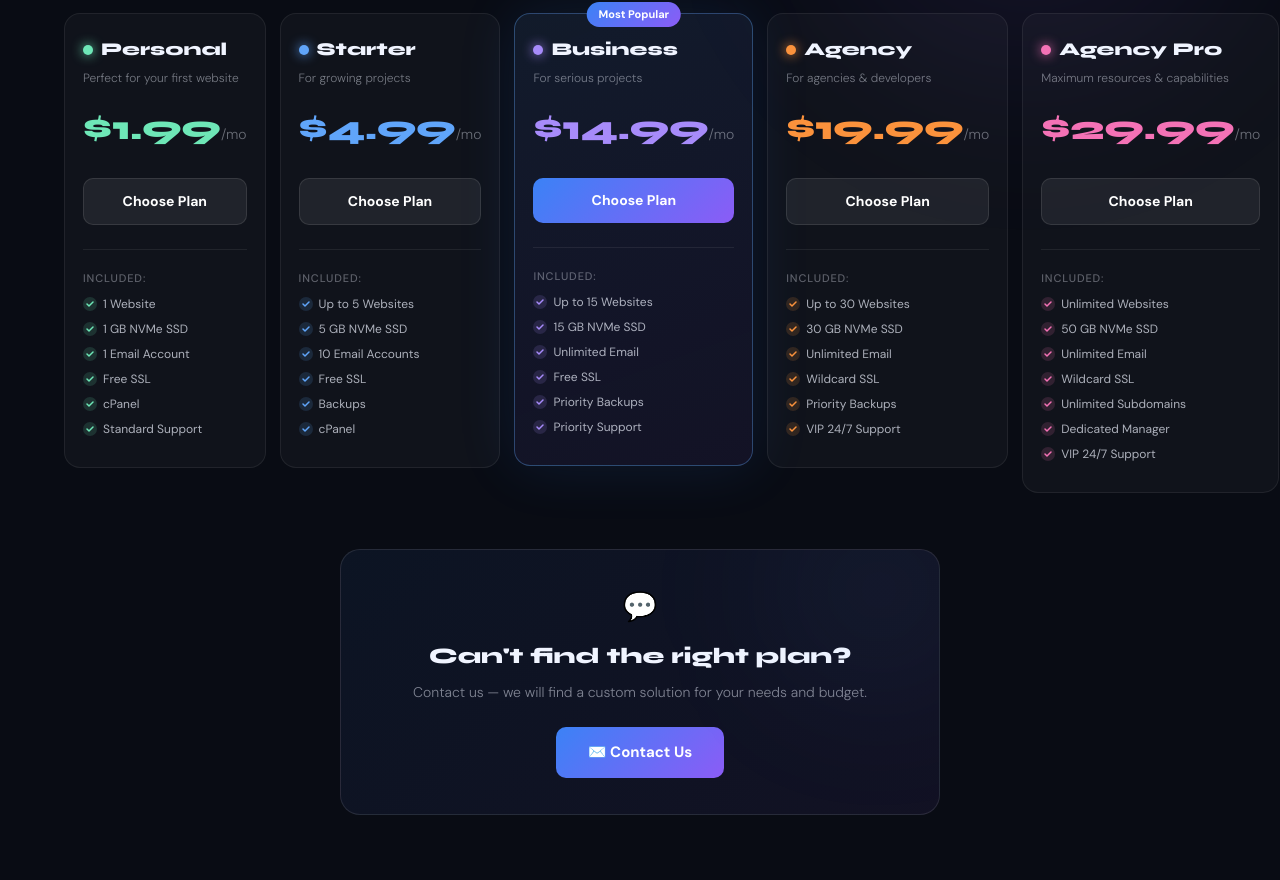
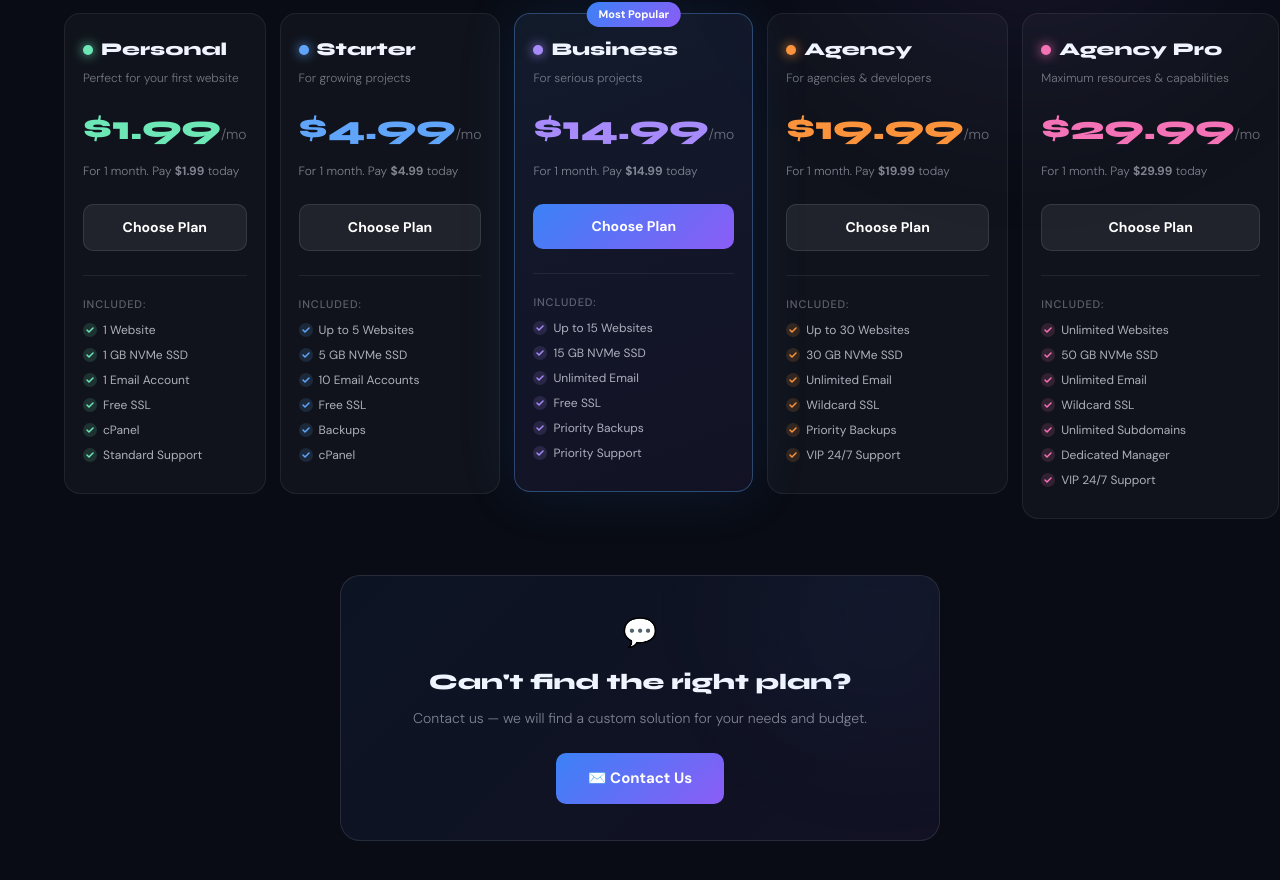
Before and after one commit to APARTNER-PRO/HostPro.Apartner.Pro, a Next.js app: page / in a window 1280 px wide. Shown: the part 2193-3073 px from the top of the page. Built offline with nearby package versions, Linux system fonts and the light colour scheme.

Commit message:
add total price calculation and billing text for improved pricing clarity

```diff
--- a/components/HomeClient.tsx
+++ b/components/HomeClient.tsx
@@ -56,6 +56,15 @@ export default function HomeClient({ lang }: { lang: Lang }) {
   const [billing, setBilling] = useState('monthly')
   const [order, setOrder] = useState<{ name: string; price: string } | null>(null)
   const getPrice = (base: number) => (base * DISC[billing]).toFixed(2)
+  const getTotalPrice = (base: number) => {
+    const months = billing === 'monthly' ? 1 : billing === 'quarterly' ? 3 : 12
+    return (base * months * DISC[billing]).toFixed(2)
+  }
+  const getBillingText = () => {
+    if (billing === 'monthly') return { term: T.billing.monthTerm, period: T.billing.monthly.toLowerCase() }
+    if (billing === 'quarterly') return { term: T.billing.quarterTerm, period: T.billing.quarterly.toLowerCase() }
+    return { term: T.billing.yearTerm, period: T.billing.yearly.toLowerCase() }
+  }
   const statGrads = ['linear-gradient(135deg,#60A5FA,#A78BFA)','linear-gradient(135deg,#A78BFA,#F472B6)','linear-gradient(135deg,#6EE7B7,#60A5FA)','linear-gradient(135deg,#FB923C,#F472B6)']
 
   return (
@@ -140,6 +149,9 @@ export default function HomeClient({ lang }: { lang: Lang }) {
                   <div style={{ marginBottom:24 }}>
                     <span style={{ fontFamily:'Syne,sans-serif',fontSize:34,fontWeight:800,color:plan.color }}>${getPrice(plan.price)}</span>
                     <span style={{ fontSize:14,color:'rgba(240,244,255,.4)',fontWeight:300 }}>{T.pricing.mo}</span>
+                    <div style={{ fontSize:12,color:'rgba(240,244,255,.5)',marginTop:8,fontWeight:300 }}>
+                      {T.billing.for} {getBillingText().term}. {T.billing.payToday} <span style={{fontWeight:600}}>${getTotalPrice(plan.price)}</span> {T.billing.today}
+                    </div>
                   </div>
                   <button onClick={()=>setOrder({name:plan.name,price:getPrice(plan.price)})} className={`hp-plan-btn${plan.popular?' primary':''}`}>{T.pricing.cta}</button>
                   <div style={{ borderTop:'1px solid rgba(255,255,255,.07)',paddingTop:20 }}>
--- a/lib/i18n.ts
+++ b/lib/i18n.ts
@@ -81,6 +81,12 @@ export const t = {
       yearly: 'Yearly',
       save10: '−5%',
       save20: '−10%',
+      monthTerm: '1 month',
+      quarterTerm: '3 months',
+      yearTerm: '1 year',
+      payToday: 'Pay',
+      today: 'today',
+      for: 'For',
     },
 
     pricing: {
@@ -332,7 +338,7 @@ t.uk = {
     { icon: '🌐', title: '99.9% Uptime', desc: 'Гарантована доступність. SLA-угода з кожним тарифом.' },
     { icon: '🎧', title: 'Підтримка 24/7', desc: 'Живі спеціалісти щодня. Середній час відповіді — 5 хвилин.' },
   ]},
-  billing: { monthly: 'Щомісяця', quarterly: 'Щоквартально', yearly: 'Щорічно', save10: '−5%', save20: '−10%' },
+  billing: { monthly: 'Щомісяця', quarterly: 'Щоквартально', yearly: 'Щорічно', save10: '−5%', save20: '−10%', monthTerm: '1 місяць', quarterTerm: '3 місяці', yearTerm: '1 рік', payToday: 'Оплатити', today: 'сьогодні', for: 'На' },
   pricing: { title: 'Прозорі тарифи', sub: 'Оберіть план і масштабуйтесь без обмежень', popular: 'Найпопулярніший', mo: '/міс', cta: 'Обрати план', featLabel: 'Включено:', customTitle: 'Не знайшли потрібний тариф?', customSub: 'Напишіть нам — ми підберемо індивідуальне рішення під ваші потреби та бюджет.', customBtn: '✉️ Написати нам',
     plans: [
       { name: 'Personal',   desc: 'Ідеально для першого сайту',          price: 1.99,  color: '#6EE7B7', popular: false, extras: ['1 сайт', '1 GB NVMe SSD', '1 Email акаунт', 'Безкоштовний SSL', 'cPanel', 'Звичайна підтримка'] },
@@ -369,7 +375,7 @@ t.ru = {
   footer: { tagline: 'Современный хостинг для современных проектов.', copy: '© 2025 HostPro. Все права защищены.', links: { about: 'О нас', faq: 'FAQ', contact: 'Контакты', status: 'Статус', terms: 'Условия', privacy: 'Конфиденциальность', refund: 'Возврат' } },
   hero: { badge: '⚡ NVMe SSD · 99.9% Uptime · cPanel', title1: 'Хостинг, который', title2: 'просто работает', sub: 'Быстрые SSD-серверы, бесплатный SSL, cPanel и поддержка 24/7. Запустите сайт за минуты.', cta: 'Начать сейчас', ctaSub: 'Без скрытых платежей · Отмена в любое время', stat1: 'Активных сайтов', stat2: 'Время загрузки', stat3: 'Uptime SLA' },
   features: { title: 'Всё, что нужно для успеха', sub: 'Мы позаботились об инфраструктуре — вы сосредоточьтесь на бизнесе', items: [{ icon: '⚡', title: 'NVMe SSD', desc: 'Скорость в 3× быстрее обычного SSD. Ваш сайт загружается мгновенно.' }, { icon: '🔒', title: 'SSL бесплатно', desc: "Let's Encrypt SSL для каждого домена. Автоматически и без доплат." }, { icon: '📋', title: 'cPanel', desc: 'Удобная панель управления для всех сайтов и почтовых ящиков.' }, { icon: '💾', title: 'Ежедневный бекап', desc: 'Автоматические резервные копии каждый день. Восстановление в один клик.' }, { icon: '🌐', title: '99.9% Uptime', desc: 'Гарантированная доступность. SLA-соглашение с каждым тарифом.' }, { icon: '🎧', title: 'Поддержка 24/7', desc: 'Живые специалисты каждый день. Среднее время ответа — 5 минут.' }] },
-  billing: { monthly: 'Ежемесячно', quarterly: 'Ежеквартально', yearly: 'Ежегодно', save10: '−5%', save20: '−10%' },
+  billing: { monthly: 'Ежемесячно', quarterly: 'Ежеквартально', yearly: 'Ежегодно', save10: '−5%', save20: '−10%', monthTerm: '1 месяц', quarterTerm: '3 месяца', yearTerm: '1 год', payToday: 'Оплатить', today: 'сегодня', for: 'На' },
   pricing: { title: 'Прозрачные тарифы', sub: 'Выберите план и масштабируйтесь без ограничений', popular: 'Самый популярный', mo: '/мес', cta: 'Выбрать план', featLabel: 'Включено:', customTitle: 'Не нашли нужный тариф?', customSub: 'Напишите нам — мы подберём индивидуальное решение под ваши нужды и бюджет.', customBtn: '✉️ Написать нам',
     plans: [
       { name: 'Personal',   desc: 'Идеально для первого сайта',        price: 1.99,  color: '#6EE7B7', popular: false, extras: ['1 сайт', '1 GB NVMe SSD', '1 Email аккаунт', 'Бесплатный SSL', 'cPanel', 'Обычная поддержка'] },
```
